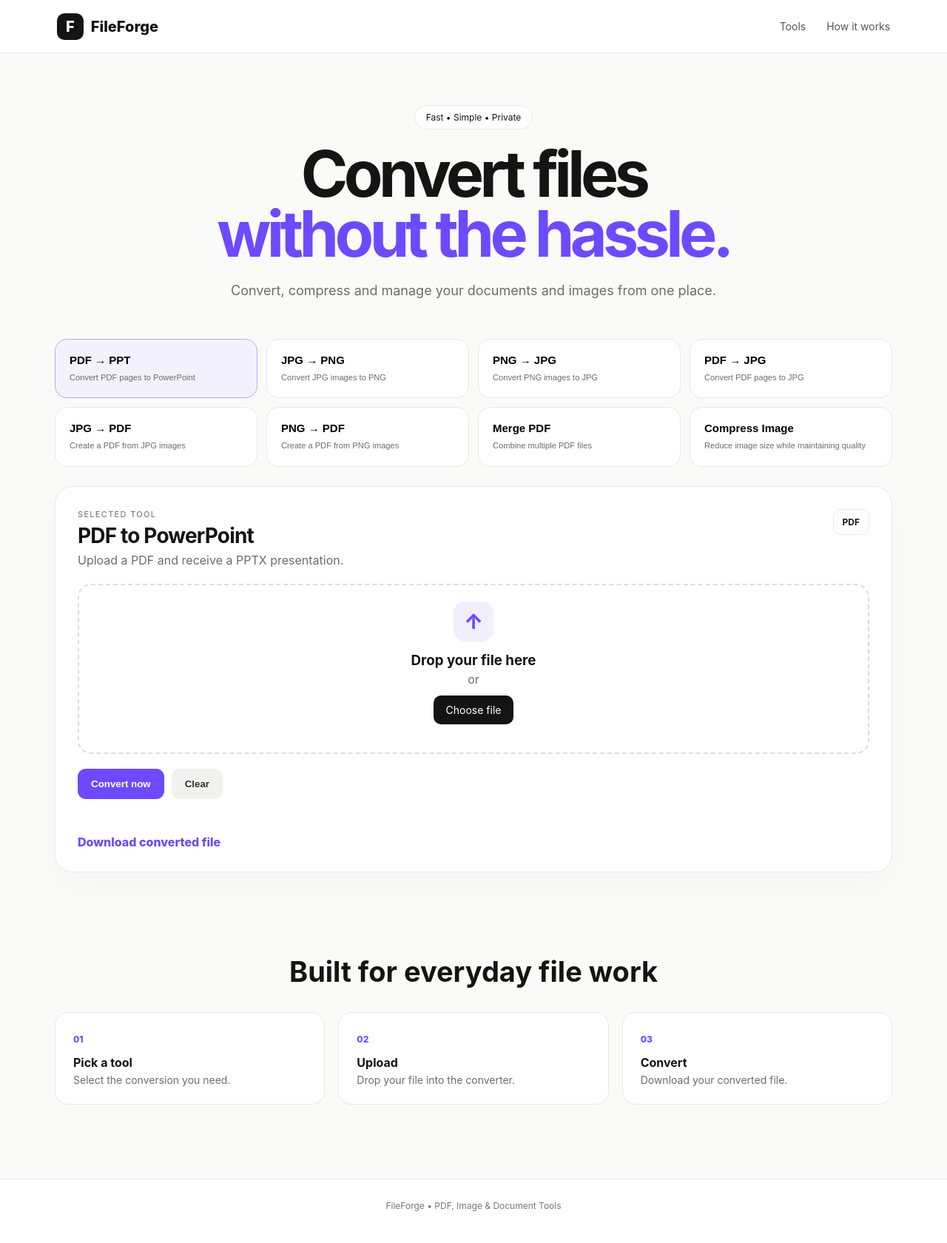
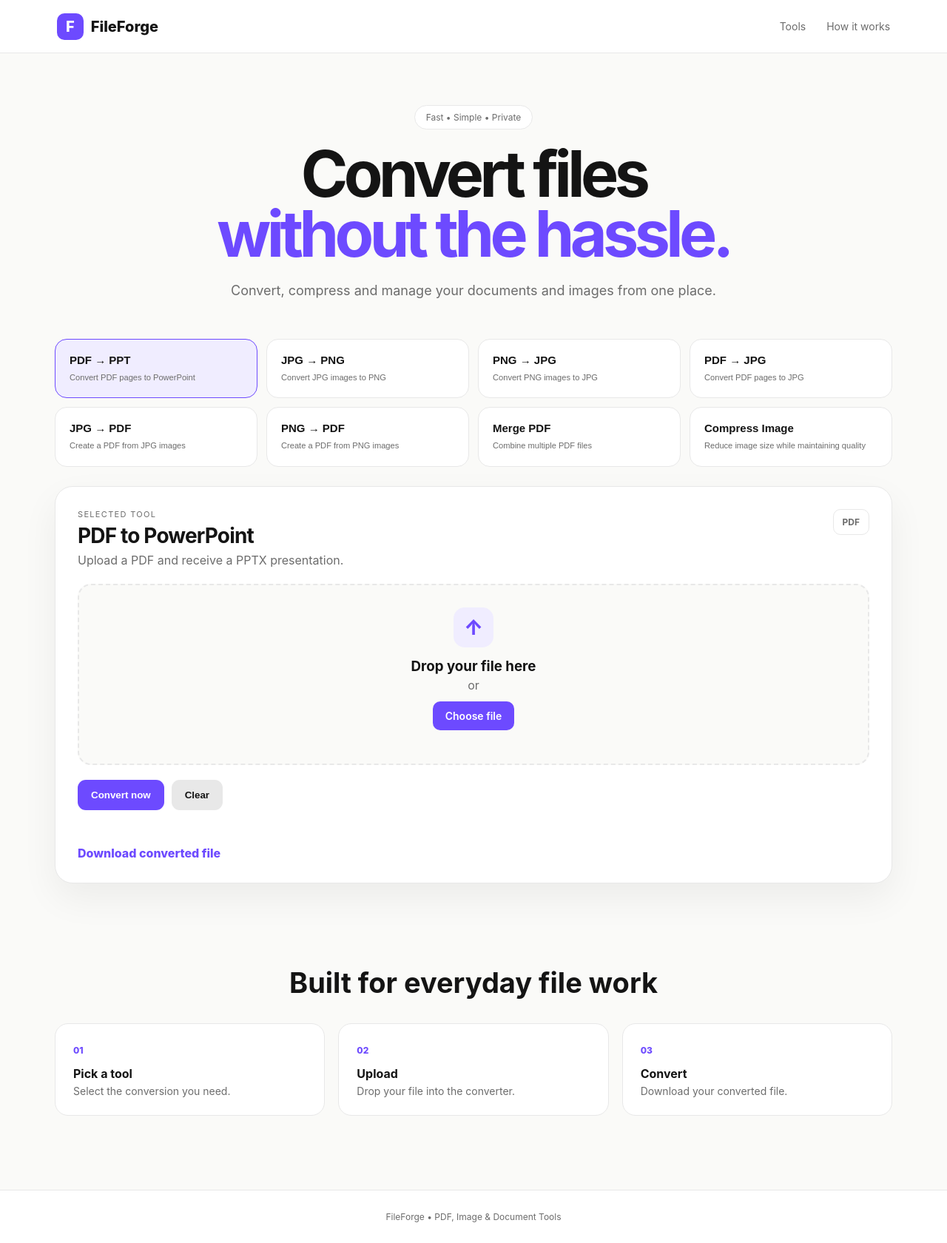
Before and after one commit to Acharyadipesh/FIle-converter, a Flask app: page / in a window 1280 px wide. Shown: the whole page at 74% size. Before the commit the page ends 1637 px from the top, so only its background shows below. Run offline with Flask 3, Linux system fonts and the light colour scheme; some libraries are stand-ins or nearby versions.

Commit message:
Update style.css

```diff
--- a/file converter/static/style.css
+++ b/file converter/static/style.css
@@ -1,16 +1,15 @@
 :root {
 
     --ink: #141414;
-
     --muted: #6c6c6c;
-
     --line: #e8e8e8;
-
     --paper: #fafaf8;
-
     --accent: #6d4aff;
-
     --accent-dark: #5134dc;
+    --accent-light: #f0edff;
+    --bg-white: #ffffff;
+    --shadow-color: rgba(0,0,0,0.06);
+    --shadow-hover: rgba(0,0,0,0.08);
 
 }
 
@@ -142,6 +165,8 @@ nav {
     gap:
         28px;
 
+    align-items: center;
+
 }
 
 
@@ -212,7 +272,7 @@ main {
         1px solid var(--line);
 
     background:
-        white;
+        var(--bg-white);
 
     padding:
         8px 15px;
@@ -225,6 +285,10 @@ main {
 
     margin-bottom:
         20px;
+
+    color: var(--muted);
+
+    transition: background 0.3s, border-color 0.3s;
 
 }
 
@@ -332,10 +397,10 @@ main {
 .tool.active {
 
     background:
-        #f4f1ff;
+        var(--accent-light);
 
     border-color:
-        #b8abff;
+        var(--accent);
 
 }
 
@@ -350,6 +415,8 @@ main {
 
     font-size:
         15px;
+
+    color: var(--ink);
 
 }
 
@@ -465,6 +536,10 @@ main {
     font-weight:
         700;
 
+    color: var(--muted);
+
+    transition: border-color 0.3s;
+
 }
 
 
@@ -559,7 +642,7 @@ main {
         230px;
 
     border:
-        2px dashed #dcdcdc;
+        2px dashed var(--line);
 
     border-radius:
         18px;
@@ -579,8 +662,11 @@ main {
     text-align:
         center;
 
-    transition:
-        .2s;
+    transition: 0.2s;
+
+    background: var(--paper);
+
+    padding: 30px 20px;
 
 }
 
@@ -650,7 +740,7 @@ main {
 .choose {
 
     background:
-        var(--ink);
+        var(--accent);
 
     color:
         white;
@@ -666,6 +756,18 @@ main {
 
     font-size:
         14px;
+
+    font-weight: 600;
+
+    transition: background 0.3s;
+
+}
+
+
+.choose:hover {
+
+    background:
+        var(--accent-dark);
 
 }
 
@@ -762,10 +866,10 @@ main {
 .secondary {
 
     background:
-        #f1f1ef;
+        var(--line);
 
     color:
-        #333;
+        var(--ink);
 
 }
 
@@ -792,6 +898,8 @@ main {
 
     font-size:
         14px;
+
+    color: var(--muted);
 
 }
 
```
Also changed, not shown: other parts of file converter/static/style.css (+116 -23 lines).
